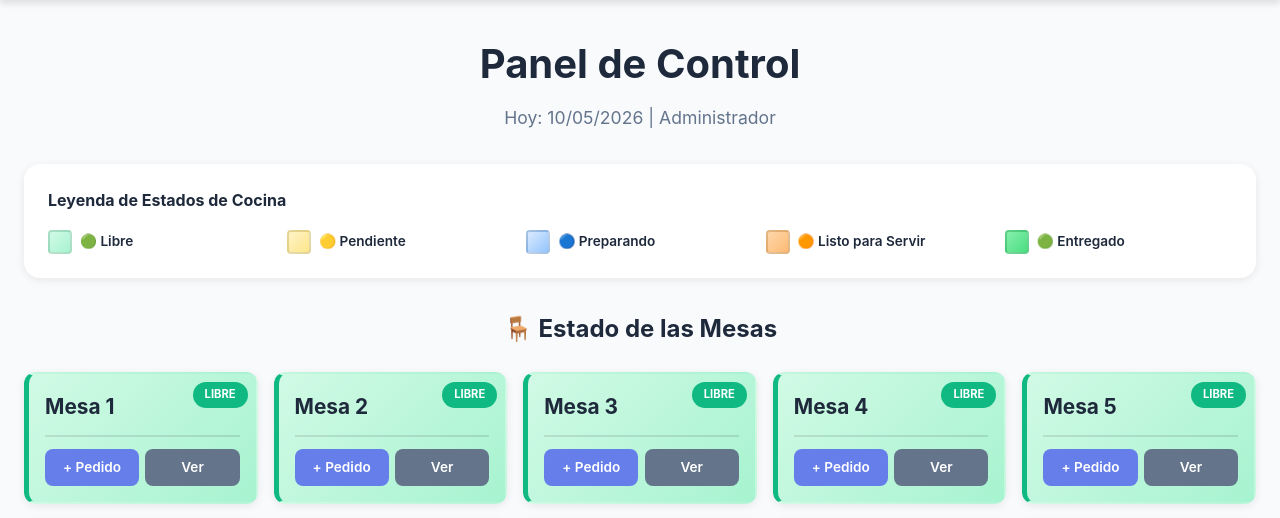
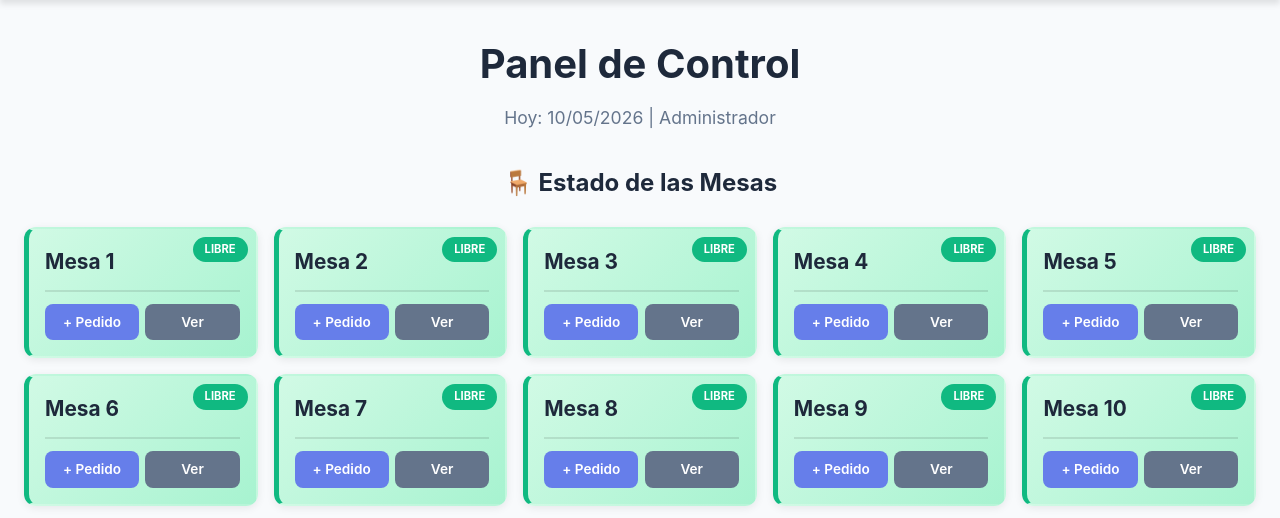
Before and after one commit to vallejoj645/Punto-saludable, a Flask app: page /dashboard in a window 1280 px wide. Shown: the part 64-582 px from the top of the page. Run offline with Flask 3, Linux system fonts and the light colour scheme; a user stored in the database is signed in; data comes from the database, SQL or seed files in the repository; data that the repository does not hold is empty.

Commit message:
Update dashboard.html
eliminacion de leyenda de estados de cocina

```diff
--- a/templates/dashboard.html
+++ b/templates/dashboard.html
@@ -760,32 +760,6 @@
          <!-- SECCIÓN: Mesas del Restaurante (para Admin y Meseros) -->
         {% if current_user.rol != 'cocina' %}
 
-        <!-- Leyenda de Estados -->
-        <div class="estados-leyenda">
-            <h3>Leyenda de Estados de Cocina</h3>
-            <div class="leyenda-grid">
-                <div class="leyenda-item">
-                    <div class="leyenda-color color-libre"></div>
-                    <span>🟢 Libre</span>
-                </div>
-                <div class="leyenda-item">
-                    <div class="leyenda-color color-pendiente"></div>
-                    <span>🟡 Pendiente</span>
-                </div>
-                <div class="leyenda-item">
-                    <div class="leyenda-color color-preparando"></div>
-                    <span>🔵 Preparando</span>
-                </div>
-                <div class="leyenda-item">
-                    <div class="leyenda-color color-listo"></div>
-                    <span>🟠 Listo para Servir</span>
-                </div>
-                <div class="leyenda-item">
-                    <div class="leyenda-color color-entregado"></div>
-                    <span>🟢 Entregado</span>
-                </div>
-            </div>
-        </div>
 
         <div class="mesas-section-title">🪑 Estado de las Mesas</div>
 
```
